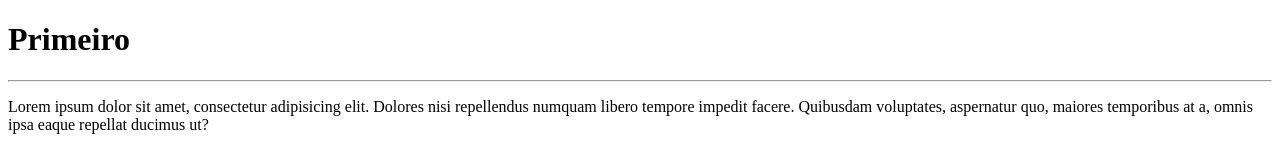
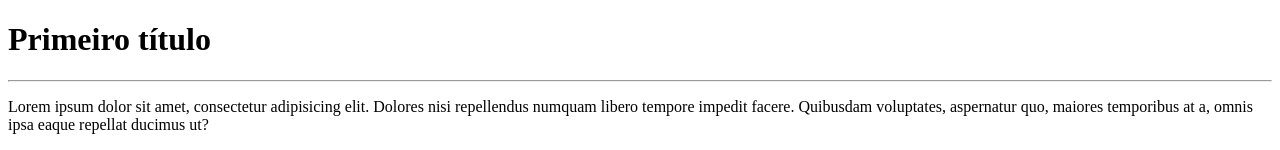
Before and after one commit to GuiPRodri07/Git_exemplos, a plain HTML site: page Site-exmplo/index.html in a window 1280 px wide. Shown: the top 150 px of the page. Drawn offline with Linux system fonts and the light colour scheme.

Commit message:
Alteração no título

```diff
--- a/Site-exmplo/index.html
+++ b/Site-exmplo/index.html
@@ -6,7 +6,7 @@
     <title>Site de exemplo no repositório </title>
 </head>
 <body>
-    <h1> Primeiro </h1>
+    <h1> Primeiro título </h1>
     <hr>
     <p>Lorem ipsum dolor sit amet, consectetur adipisicing elit. Dolores nisi repellendus numquam libero tempore impedit facere. Quibusdam voluptates, aspernatur quo, maiores temporibus at a, omnis ipsa eaque repellat ducimus ut? </p>
     <p>Lorem ipsum dolor, sit amet consectetur adipisicing elit. Similique quis ducimus obcaecati vitae amet laboriosam aperiam, delectus doloribus sed nobis quibusdam qui? Odit, reiciendis officiis odio alias velit explicabo sed!</p>
```
